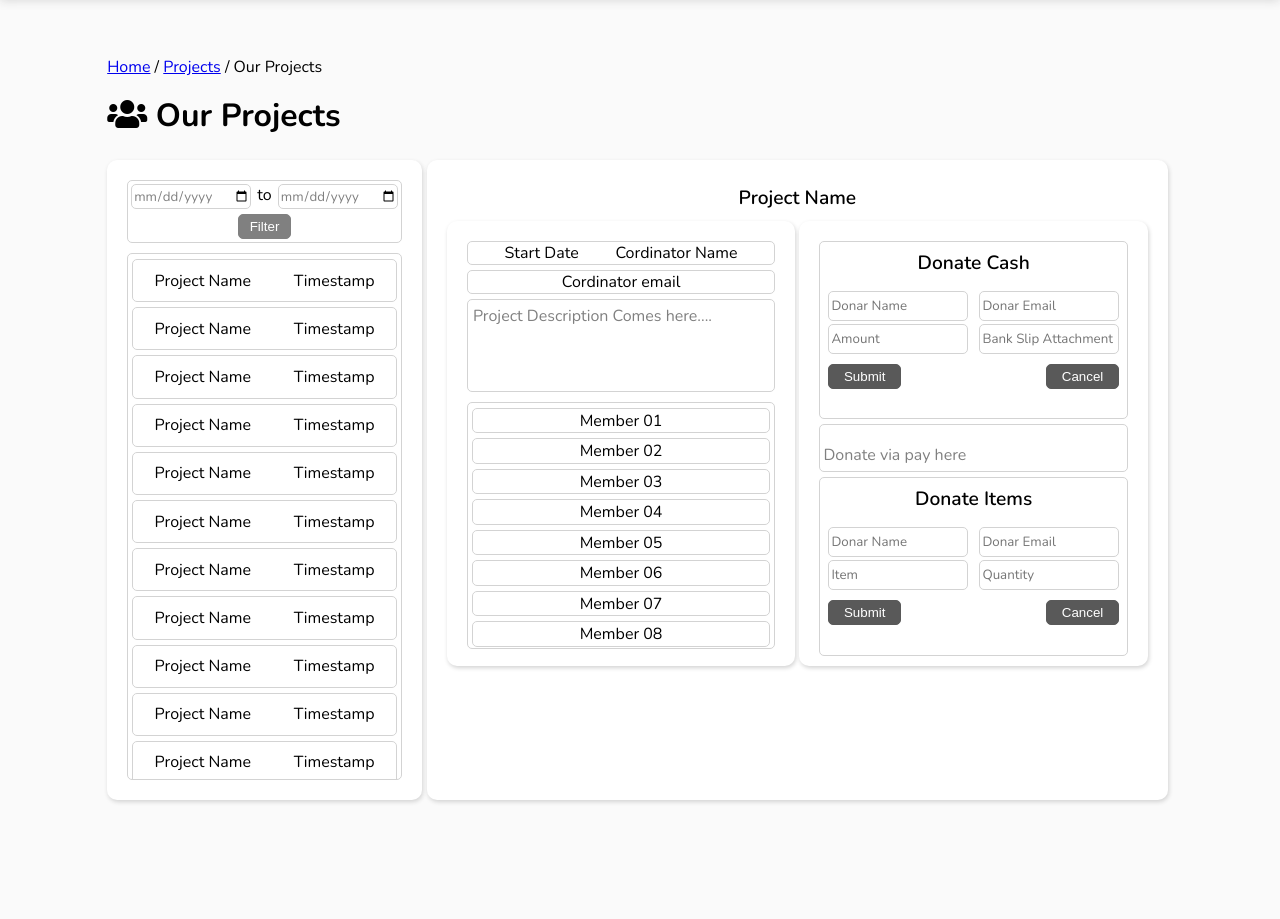
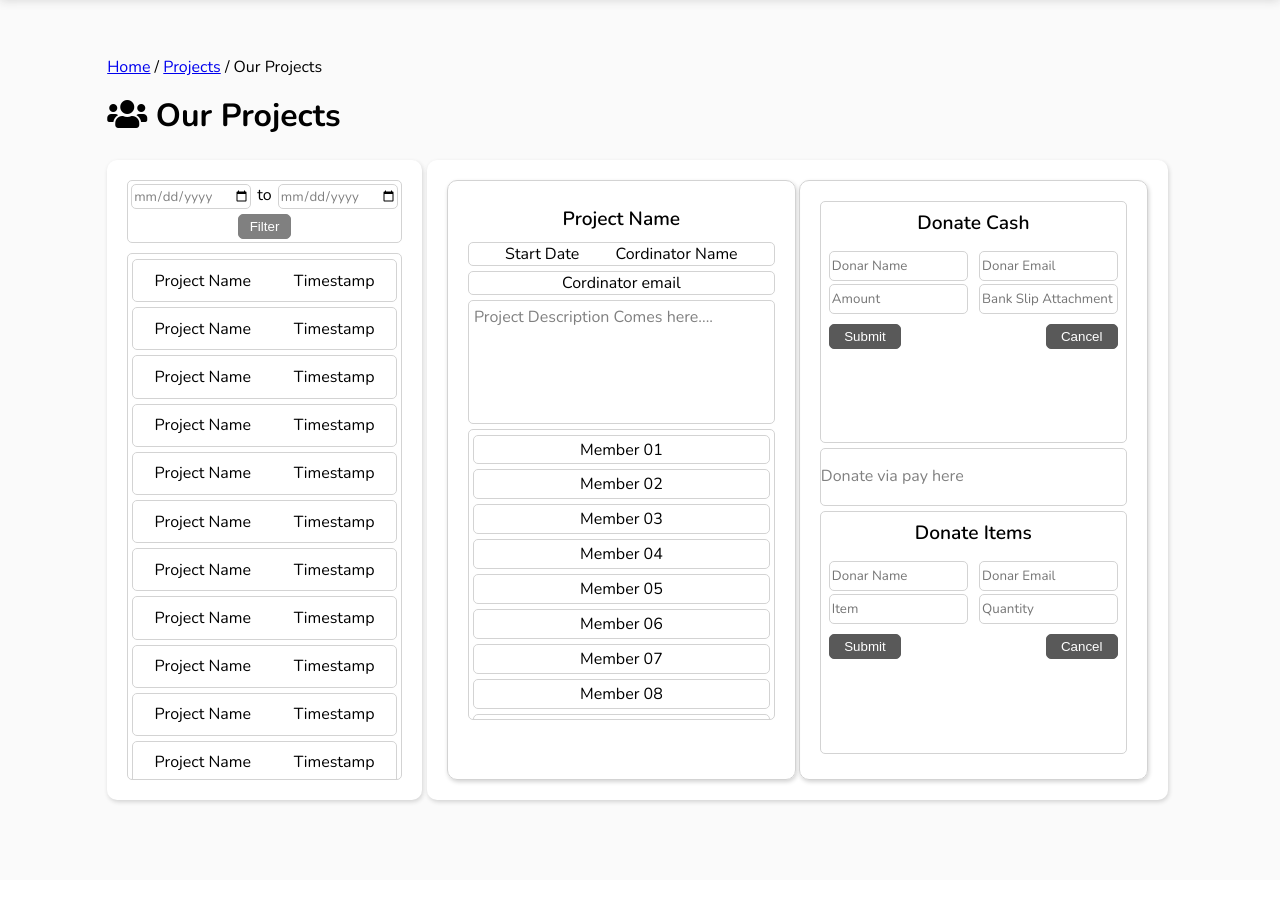
Before and after one commit to IsuruVihan/UCSC_Alumni_Diaries, a PHP site: page /our-projects.php in a window 1280 px wide. Shown: the part 70-989 px from the top of the page. After the commit the page ends 874 px from the top, so only its background shows below. Run offline with PHP 8.4, Linux system fonts and the light colour scheme; some libraries are stand-ins or nearby versions.

Commit message:
done our-projects

```diff
--- a/assets/styles/admin-accounts.css
+++ b/assets/styles/admin-accounts.css
@@ -64,7 +64,6 @@
 .col2 {
   display: flex;
   justify-content: center;
-
 }
 
 .btn {
@@ -223,7 +222,6 @@
 
 .row-2 {
   height: 40%;
-
 }
 
 .container-1,
--- a/assets/styles/our-projects.css
+++ b/assets/styles/our-projects.css
@@ -17,12 +17,6 @@
   margin: 0;
 }
 .title {
-  font-weight: 600;
-  font-size: 1.2em;
-  text-align: center;
-  margin-top: 5px;
-}
-.title-01 {
   font-weight: 600;
   font-size: 1.2em;
   text-align: center;
@@ -80,6 +74,7 @@
   justify-content: space-evenly;
   border: 1px solid lightgray;
   border-radius: 5px;
+  margin-top: 10px;
 }
 .box-02 {
   display: flex;
@@ -136,10 +131,10 @@
   background: #595959;
   border: 1px solid #595959;
 }
+
 .submit-btn:hover {
-  background: #5cd909;
-  border-color: #5cd909;
-  color: white;
+  background: #237804;
+  border: 1px solid #237804;
 }
 .cancel-btn:hover {
   background: #f5222d;
@@ -176,7 +171,7 @@
 .scroll-02 {
   border: 1px solid lightgray;
   border-radius: 5px;
-  height: 58%;
+  height: 50%;
   padding: 5px;
   display: flex;
   flex-direction: column;
@@ -185,8 +180,9 @@
   gap: 5px;
   overflow: hidden;
   overflow-y: scroll;
-  margin-top: 10px;
+  margin-top: 5px;
 }
+
 .project-description {
   border: 1px solid lightgray;
   border-radius: 5px;
@@ -216,6 +212,12 @@
   align-items: center;
   transition: all ease-in-out 0.5s;
 }
+.list:hover,
+.list-01:hover {
+  box-shadow: 0 0 5px gray;
+  cursor: pointer;
+}
+
 .card {
   display: flex;
   flex-direction: column;
@@ -235,14 +237,13 @@
 }
 .sub-container {
   display: flex;
-  flex-direction: row;
-  justify-content: space-between;
+  height: 100%;
+  gap: 3px;
 }
-.row-01,
-.row-02 {
-  width: 44%;
-  height: 58%;
-  background: white;
+.section-01,
+.section-02 {
+  width: 50%;
+  border: 1px solid lightgray;
   box-shadow: 1px 2px 4px lightgray;
   border-radius: 10px;
   padding: 20px;
@@ -252,11 +253,11 @@
 .container-03 {
   border: 1px solid lightgray;
   border-radius: 5px;
-  padding: 3px;
 }
 .container-01 {
   height: 42%;
   justify-content: space-around;
+  padding: 3px;
 }
 .container-02 {
   margin-top: 5px;
@@ -269,4 +270,5 @@
   margin-top: 5px;
   height: 42%;
   justify-content: space-around;
+  padding: 3px;
 }
--- a/pages/our-projects.php
+++ b/pages/our-projects.php
@@ -85,7 +85,7 @@
             <div class='list' onmouseover="DisplayButtons('p-list-9')" onmouseout="HideButtons('p-list-9')">
                 <p class='project-name'>Project Name</p>
                 <p class='project-name'>Timestamp</p>
-                <div class='buttons' id='p-list91'>
+                <div class='buttons' id='p-list-9'>
                  <button class='view-btn btn'>View</button>
                 </div>
             </div>
@@ -113,11 +113,11 @@
         </div>
    </div>
    <div class='card container02'>
-      <div class='title-01'>
+        <div class='sub-container'>
+            <div class='section-01'>
+                <div class='title'>
                     Project Name
                 </div>
-      <div class='sub-container'>
-            <div class='row-01'>
                 <div class='filter-01'>
                     <div class='box-01'>
                         <div class='text'>
@@ -166,7 +166,7 @@
                     </div>
                 </div>
             </div>
-            <div class='row-02'>
+            <div class=' section-02'>
                 <div class='container-01'>
                     <div class='title'>
                         Donate Cash
@@ -204,7 +204,7 @@
         </div>
     </div>
 </div>
-</div>
+
 
 
 
```
Lines whose indentation alone changed are shown as unchanged.
